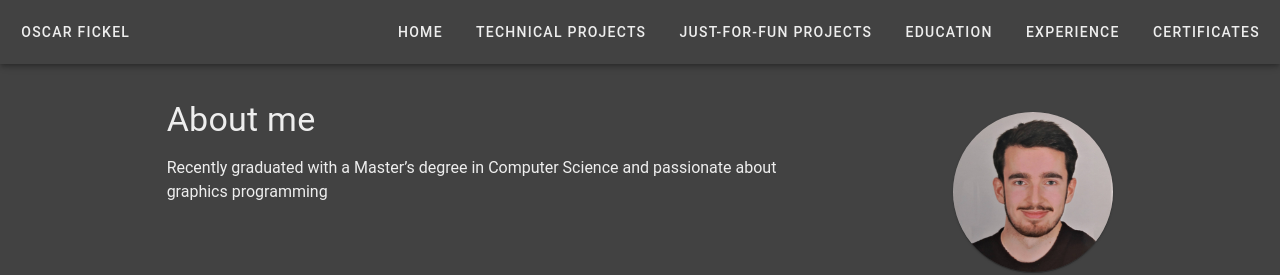
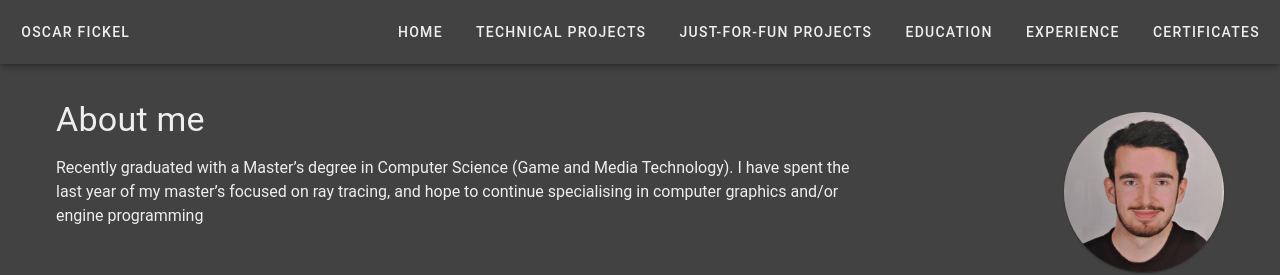
Before and after one commit to orjfickel/PortfolioWebsite, a Vue app: page / in a window 1280 px wide. Shown: the top 275 px of the page. Built offline with nearby package versions, Linux system fonts and the light colour scheme.

Commit message:
Updated 'about me' text

```diff
--- a/src/components/Me.vue
+++ b/src/components/Me.vue
@@ -16,13 +16,15 @@
             >
           <span
           >Recently graduated with a Master’s degree in Computer Science
-  and passionate about graphics programming</span></div>
+(Game and Media Technology). I have spent the last year of my
+master’s focused on ray tracing, and hope to continue specialising
+in computer graphics and/or engine programming</span></div>
 
         </div>
 
         <div class="d-flex justify-end ml-auto mb-3 mt-3"
         >
-          <v-avatar size="160px" variant="elevated"  class="ml-3">
+          <v-avatar size="160px" variant="elevated"  class="ml-3 my-auto">
             <v-img height="200" src="@/assets/face.jpg" />
           </v-avatar>
         </div>
```
